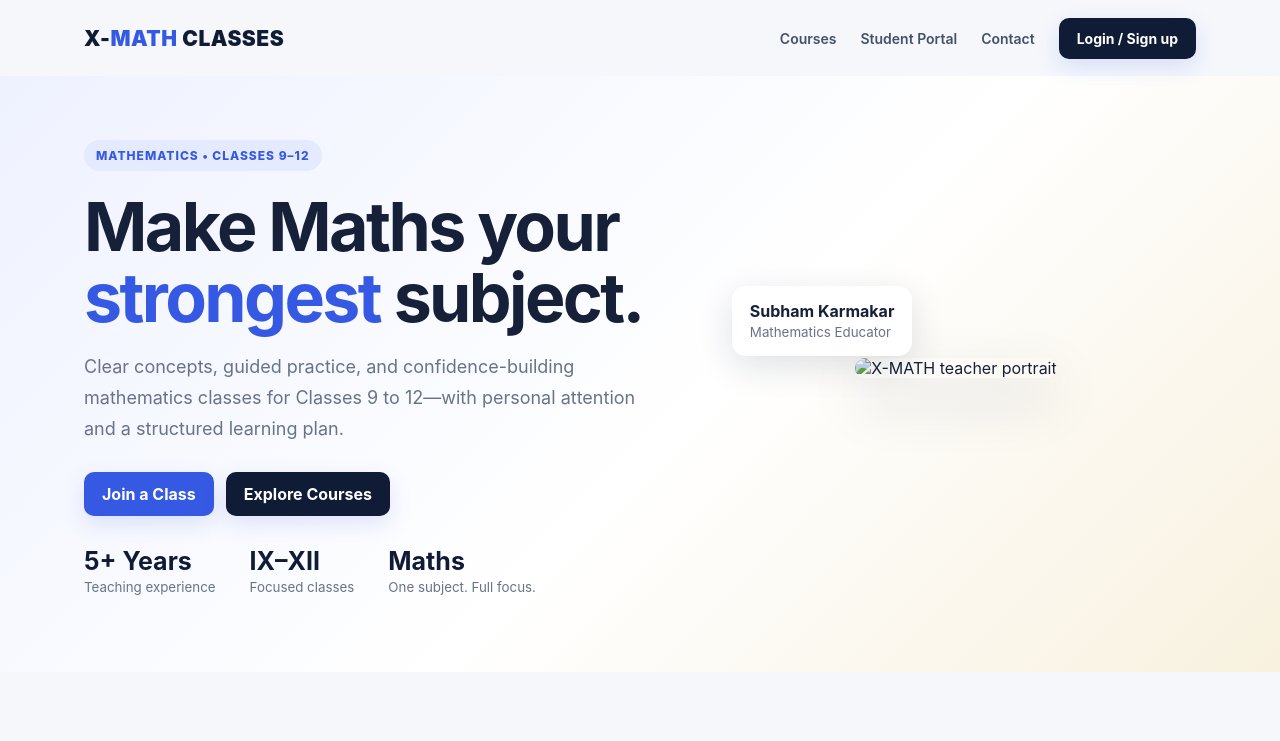
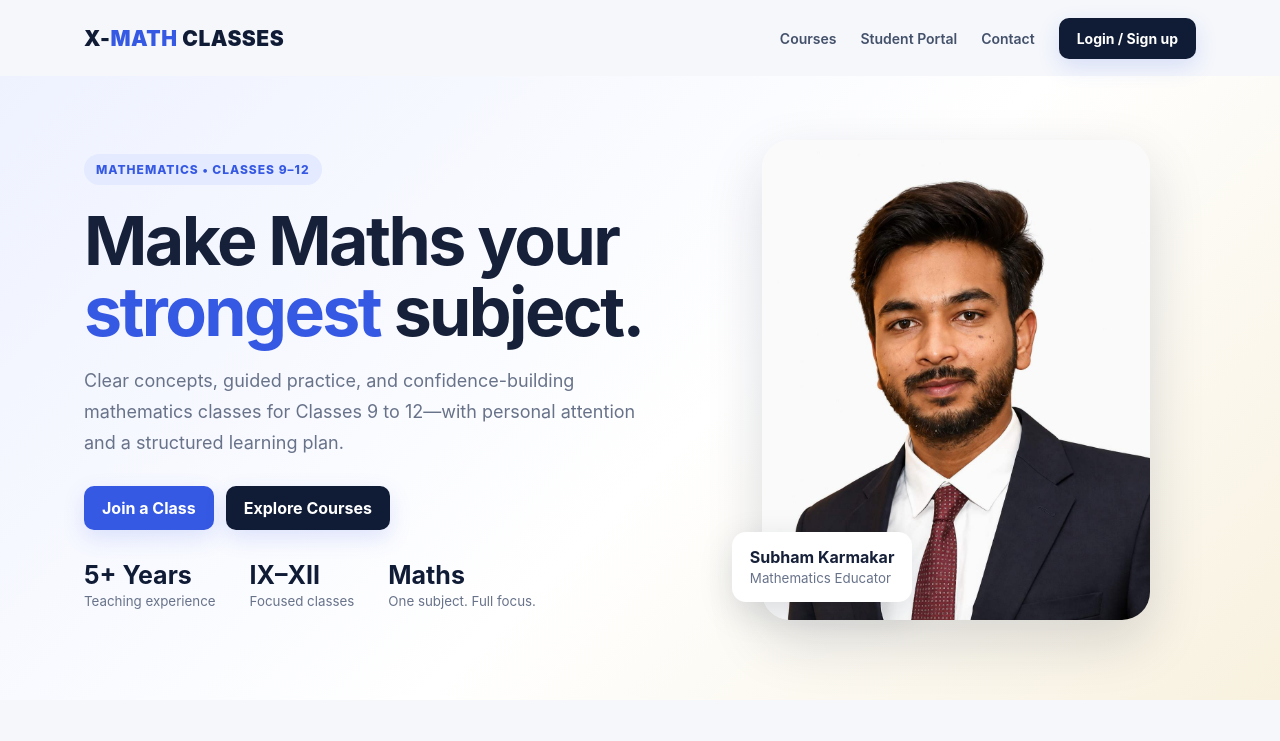
Before and after one commit to Subham-27102000/xmath, a plain HTML site: page index.html in a window 1280 px wide. Shown: the top 741 px of the page. Drawn offline with Linux system fonts and the light colour scheme.

Commit message:
Update index.html

```diff
--- a/index.html
+++ b/index.html
@@ -10,7 +10,7 @@
 <body>
 <header class="wrap nav"><a class="logo" href="#home">X-<span>MATH</span> CLASSES</a><nav class="navlinks"><a href="#courses">Courses</a><a href="#features">Student Portal</a><a href="#contact">Contact</a><button class="btn dark" onclick="openAuth('login')">Login / Sign up</button></nav></header>
 <main id="landing">
-<div class="hero" id="home"><div class="wrap hero-grid"><div><span class="eyebrow">Mathematics • Classes 9–12</span><h1>Make Maths your <em>strongest</em> subject.</h1><p>Clear concepts, guided practice, and confidence-building mathematics classes for Classes 9 to 12—with personal attention and a structured learning plan.</p><div class="hero-actions"><button class="btn" onclick="openAuth('register')">Join a Class</button><a href="#courses"><button class="btn dark">Explore Courses</button></a></div><div class="stats"><div class="stat"><strong>5+ Years</strong><small>Teaching experience</small></div><div class="stat"><strong>IX–XII</strong><small>Focused classes</small></div><div class="stat"><strong>Maths</strong><small>One subject. Full focus.</small></div></div></div><div class="photo-wrap"><img class="teacher-photo" src="assets/teacher.jpg" alt="X-MATH teacher portrait"><div class="photo-label"><strong>Subham Karmakar</strong><small>Mathematics Educator</small></div></div></div></div>
+<div class="hero" id="home"><div class="wrap hero-grid"><div><span class="eyebrow">Mathematics • Classes 9–12</span><h1>Make Maths your <em>strongest</em> subject.</h1><p>Clear concepts, guided practice, and confidence-building mathematics classes for Classes 9 to 12—with personal attention and a structured learning plan.</p><div class="hero-actions"><button class="btn" onclick="openAuth('register')">Join a Class</button><a href="#courses"><button class="btn dark">Explore Courses</button></a></div><div class="stats"><div class="stat"><strong>5+ Years</strong><small>Teaching experience</small></div><div class="stat"><strong>IX–XII</strong><small>Focused classes</small></div><div class="stat"><strong>Maths</strong><small>One subject. Full focus.</small></div></div></div><div class="photo-wrap"><img class="teacher-photo" src="teacher.jpg" alt="X-MATH teacher portrait"><div class="photo-label"><strong>Subham Karmakar</strong><small>Mathematics Educator</small></div></div></div></div>
 <section id="courses"><div class="wrap"><div class="section-head"><span class="eyebrow">Our Courses</span><h2>Choose your class</h2><p>Mathematics tuition tailored to your grade and goals.</p></div><div class="cards">
 <div class="card"><div class="grade">09</div><h3>Class 9 Mathematics</h3><p>Build strong foundations in algebra, geometry, number systems, and more.</p><div class="price">Course enrollment</div><button class="btn" onclick="enroll('Class 9 Mathematics')">Enroll now</button></div>
 <div class="card"><div class="grade">10</div><h3>Class 10 Mathematics</h3><p>Concept mastery, board preparation, practice sets, and exam strategy.</p><div class="price">Course enrollment</div><button class="btn" onclick="enroll('Class 10 Mathematics')">Enroll now</button></div>
```
